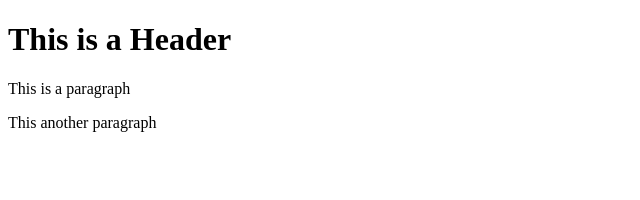
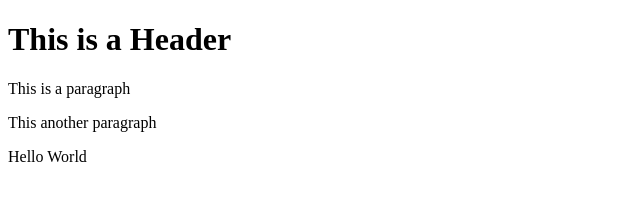
Before and after one commit to jorie103/git-test, a website: page index.html in a window 1280 px wide. Shown: the whole page, without its empty margins (0-640 px from the left). Drawn offline with Linux system fonts and the light colour scheme.

Commit message:
Using NPM

```diff
--- a/index.html
+++ b/index.html
@@ -4,5 +4,6 @@
         <h1>This is a Header</h1>
         <p>This is a paragraph</p>
         <p>This another paragraph</p>
+        <p>Hello World</p>
     </body>
 </html>
```
Also changed, not shown: package.json (added, +24 -0 lines), 2 other files.
